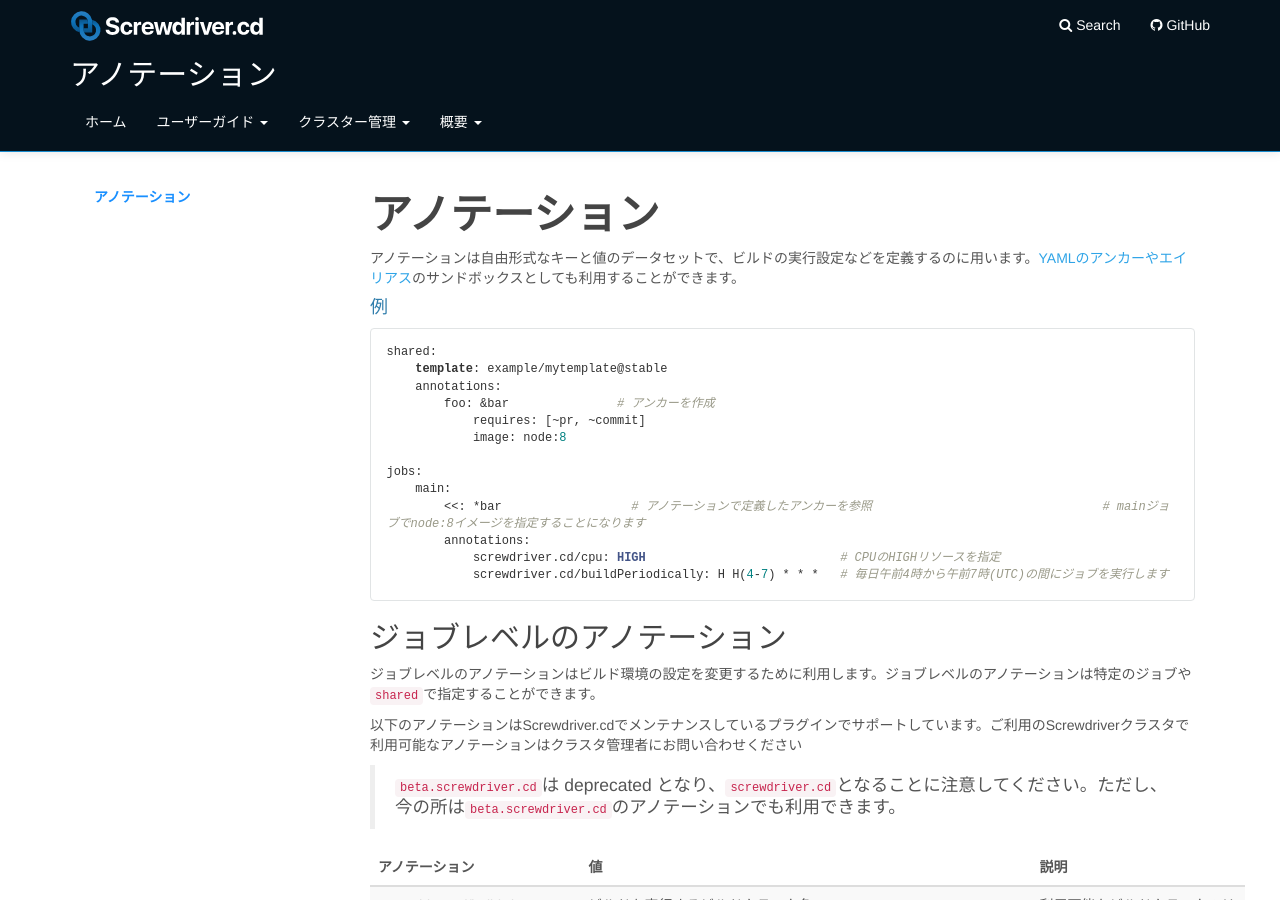
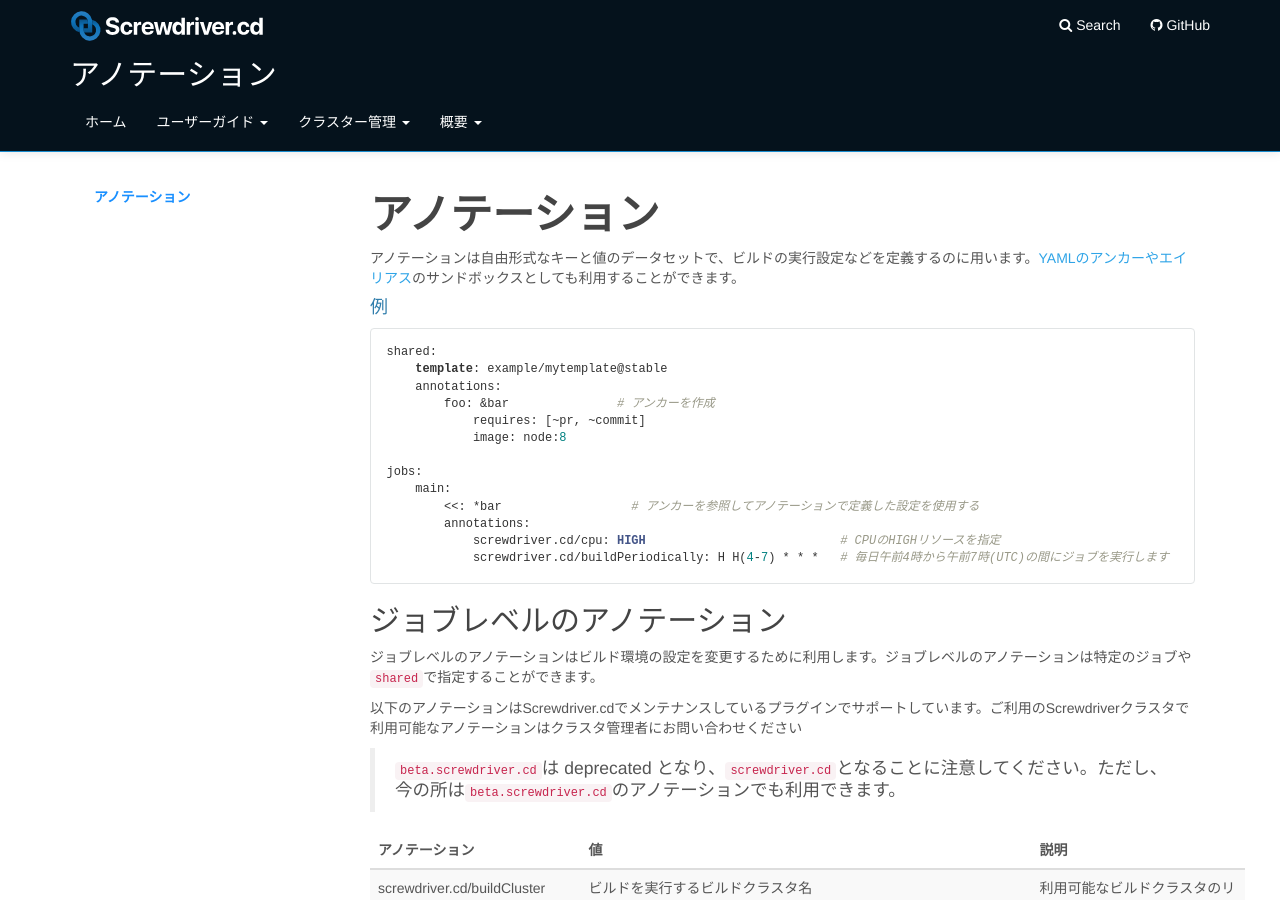
Before and after one commit to screwdriver-cd/guide, a Jekyll site: the page built from docs/ja/user-guide/configuration/annotations.md, in a window 1280 px wide and 900 px high. Built offline with Jekyll 4.4.1, drawn with Linux system fonts in a browser that asks for light colours.

Commit message:
fix example comment

```diff
--- a/docs/ja/user-guide/configuration/annotations.md
+++ b/docs/ja/user-guide/configuration/annotations.md
@@ -24,7 +24,7 @@ shared:
 
 jobs:
     main:
-        <<: *bar                  # アノテーションで定義したアンカーを参照                                # mainジョブでnode:8イメージを指定することになります
+        <<: *bar                  # アンカーを参照してアノテーションで定義した設定を使用する
         annotations:
             screwdriver.cd/cpu: HIGH                           # CPUのHIGHリソースを指定
             screwdriver.cd/buildPeriodically: H H(4-7) * * *   # 毎日午前4時から午前7時(UTC)の間にジョブを実行します
```
